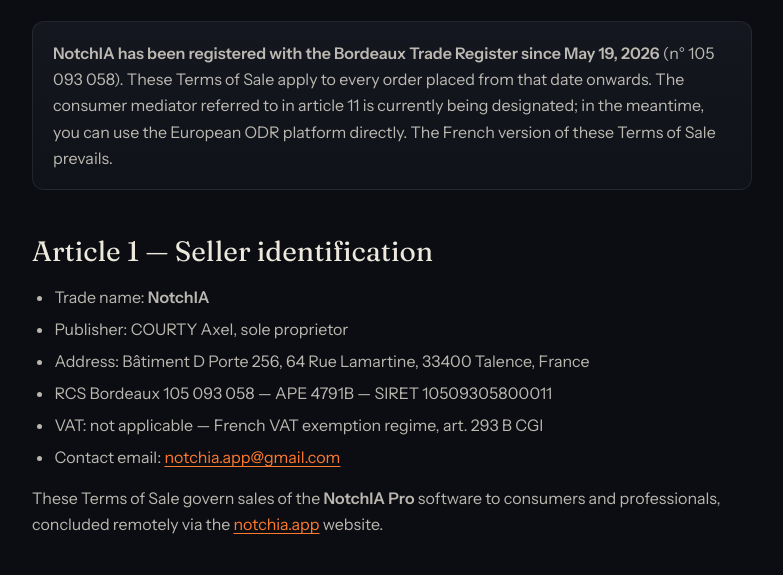
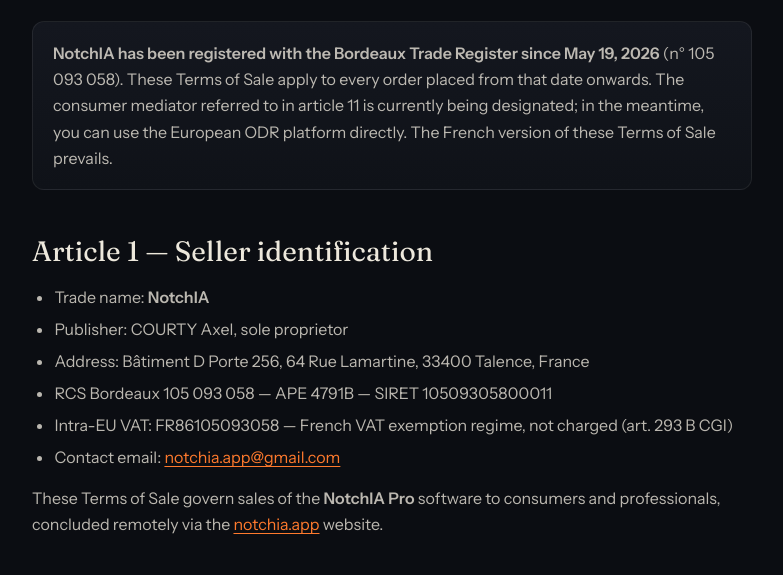
Before and after one commit to coaxel2/notchia-website, a plain HTML site: page cgv.html in a window 1280 px wide. Shown: the part 206-781 px from the top of the page, without its empty margins (248-1031 px from the left). Drawn offline with nearby package versions, Linux system fonts and the light colour scheme.

Commit message:
Legal : ajoute N° TVA intra FR86105093058 (4 langues)
Affiche le numéro de TVA intracommunautaire dans mentions légales
et CGV tout en conservant la mention "franchise en base, non facturée"
(art. 293 B CGI). Utile pour les achats B2B intra-UE et la transparence
vis-à-vis des clients pros.

```diff
--- a/cgv.html
+++ b/cgv.html
@@ -99,7 +99,7 @@
     <li data-i18n-html="art1.li2">Éditeur : COURTY Axel, entrepreneur individuel</li>
     <li data-i18n-html="art1.li3">Adresse : Bâtiment D Porte 256, 64 Rue Lamartine, 33400 Talence, France</li>
     <li data-i18n-html="art1.li4">RCS Bordeaux 105 093 058 — APE 4791B — SIRET 10509305800011</li>
-    <li data-i18n-html="art1.li5">TVA : non applicable — franchise en base de TVA, art. 293 B du CGI</li>
+    <li data-i18n-html="art1.li5">TVA intracommunautaire : FR86105093058 — franchise en base de TVA, non facturée (art. 293 B du CGI)</li>
     <li data-i18n-html="art1.li6">Email contact : <a href="mailto:notchia.app@gmail.com">notchia.app@gmail.com</a> — formulaire <a href="/contact">/contact</a></li>
   </ul>
   <p data-i18n-html="art1.p1">Les présentes CGV régissent les ventes du logiciel <strong>NotchIA Pro</strong> aux consommateurs et professionnels, conclues à distance via le site <a href="https://notchia.app">notchia.app</a>.</p>
@@ -205,7 +205,7 @@
       'art1.li2':'Éditeur : COURTY Axel, entrepreneur individuel',
       'art1.li3':'Adresse : Bâtiment D Porte 256, 64 Rue Lamartine, 33400 Talence, France',
       'art1.li4':'RCS Bordeaux 105 093 058 — APE 4791B — SIRET 10509305800011',
-      'art1.li5':'TVA : non applicable — franchise en base de TVA, art. 293 B du CGI',
+      'art1.li5':'TVA intracommunautaire : FR86105093058 — franchise en base de TVA, non facturée (art. 293 B du CGI)',
       'art1.li6':'Email contact : <a href="mailto:notchia.app@gmail.com">notchia.app@gmail.com</a>',
       'art1.p1':'Les présentes CGV régissent les ventes du logiciel <strong>NotchIA Pro</strong> aux consommateurs et professionnels, conclues à distance via le site <a href="https://notchia.app">notchia.app</a>.',
       'art2.title':'Article 2 — Produit',
@@ -271,7 +271,7 @@
       'art1.li2':'Publisher: COURTY Axel, sole proprietor',
       'art1.li3':'Address: Bâtiment D Porte 256, 64 Rue Lamartine, 33400 Talence, France',
       'art1.li4':'RCS Bordeaux 105 093 058 — APE 4791B — SIRET 10509305800011',
-      'art1.li5':'VAT: not applicable — French VAT exemption regime, art. 293 B CGI',
+      'art1.li5':'Intra-EU VAT: FR86105093058 — French VAT exemption regime, not charged (art. 293 B CGI)',
       'art1.li6':'Contact email: <a href="mailto:notchia.app@gmail.com">notchia.app@gmail.com</a>',
       'art1.p1':'These Terms of Sale govern sales of the <strong>NotchIA Pro</strong> software to consumers and professionals, concluded remotely via the <a href="https://notchia.app">notchia.app</a> website.',
       'art2.title':'Article 2 — Product',
@@ -337,7 +337,7 @@
       'art1.li2':'Editor: COURTY Axel, empresario individual',
       'art1.li3':'Dirección: Bâtiment D Porte 256, 64 Rue Lamartine, 33400 Talence, Francia',
       'art1.li4':'RCS Bordeaux 105 093 058 — APE 4791B — SIRET 10509305800011',
-      'art1.li5':'IVA: no aplicable — régimen francés de franquicia de IVA, art. 293 B del CGI',
+      'art1.li5':'IVA intracomunitario: FR86105093058 — régimen francés de franquicia de IVA, no facturado (art. 293 B del CGI)',
       'art1.li6':'Email de contacto: <a href="mailto:notchia.app@gmail.com">notchia.app@gmail.com</a>',
       'art1.p1':'Las presentes CGV rigen las ventas del software <strong>NotchIA Pro</strong> a consumidores y profesionales, celebradas a distancia a través del sitio <a href="https://notchia.app">notchia.app</a>.',
       'art2.title':'Artículo 2 — Producto',
@@ -403,7 +403,7 @@
       'art1.li2':'Herausgeber: COURTY Axel, Einzelunternehmer',
       'art1.li3':'Adresse: Bâtiment D Porte 256, 64 Rue Lamartine, 33400 Talence, Frankreich',
       'art1.li4':'RCS Bordeaux 105 093 058 — APE 4791B — SIRET 10509305800011',
-      'art1.li5':'MwSt.: nicht anwendbar — französische Kleinunternehmer-Regelung, Art. 293 B CGI',
+      'art1.li5':'Innergemeinschaftliche USt-IdNr.: FR86105093058 — französische Kleinunternehmer-Regelung, nicht berechnet (Art. 293 B CGI)',
       'art1.li6':'Kontakt-E-Mail: <a href="mailto:notchia.app@gmail.com">notchia.app@gmail.com</a>',
       'art1.p1':'Diese AGB regeln den Verkauf der Software <strong>NotchIA Pro</strong> an Verbraucher und Gewerbetreibende, im Fernabsatz über die Website <a href="https://notchia.app">notchia.app</a> abgeschlossen.',
       'art2.title':'Artikel 2 — Produkt',
```
Also changed, not shown: mentions-legales.html (+5 -5 lines).
